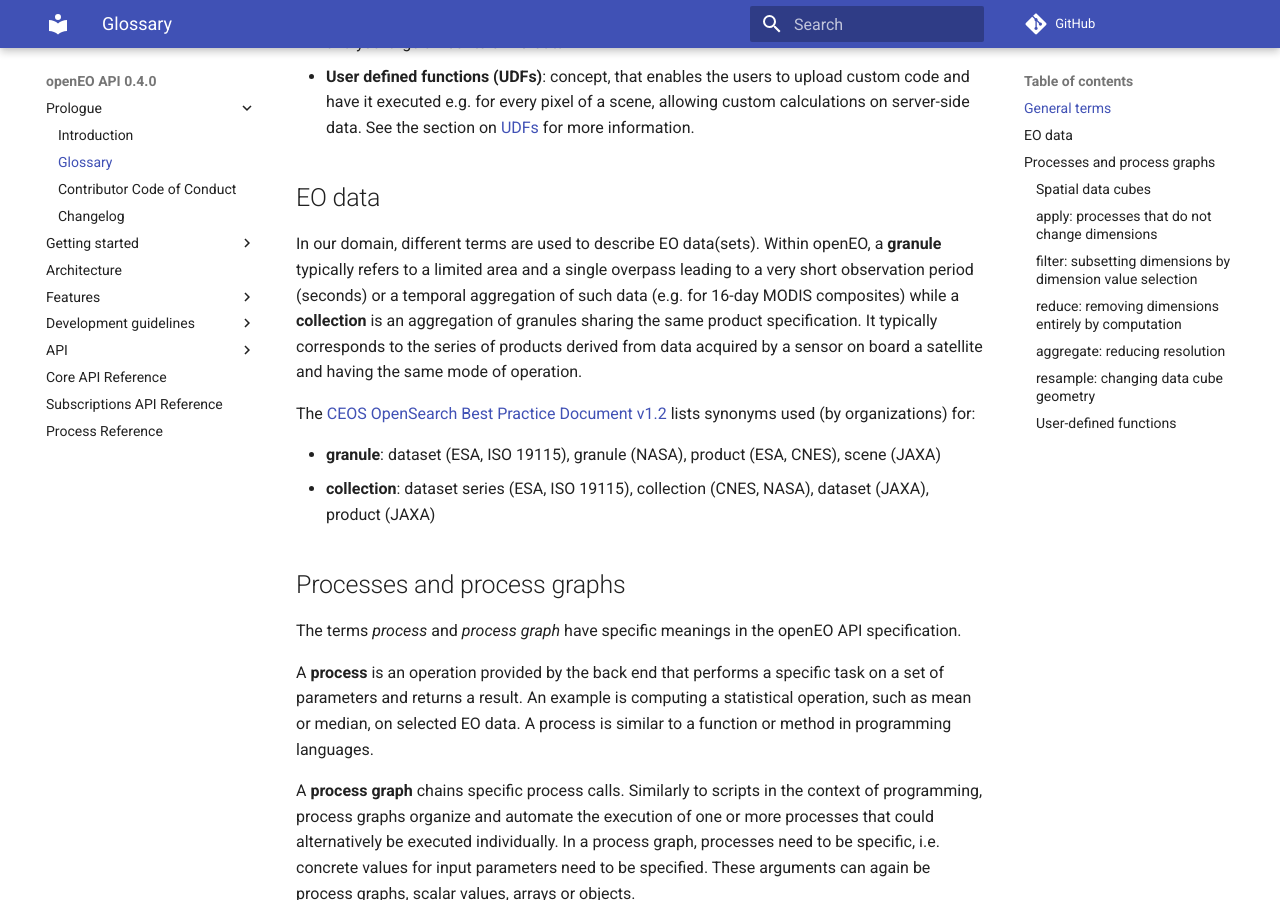
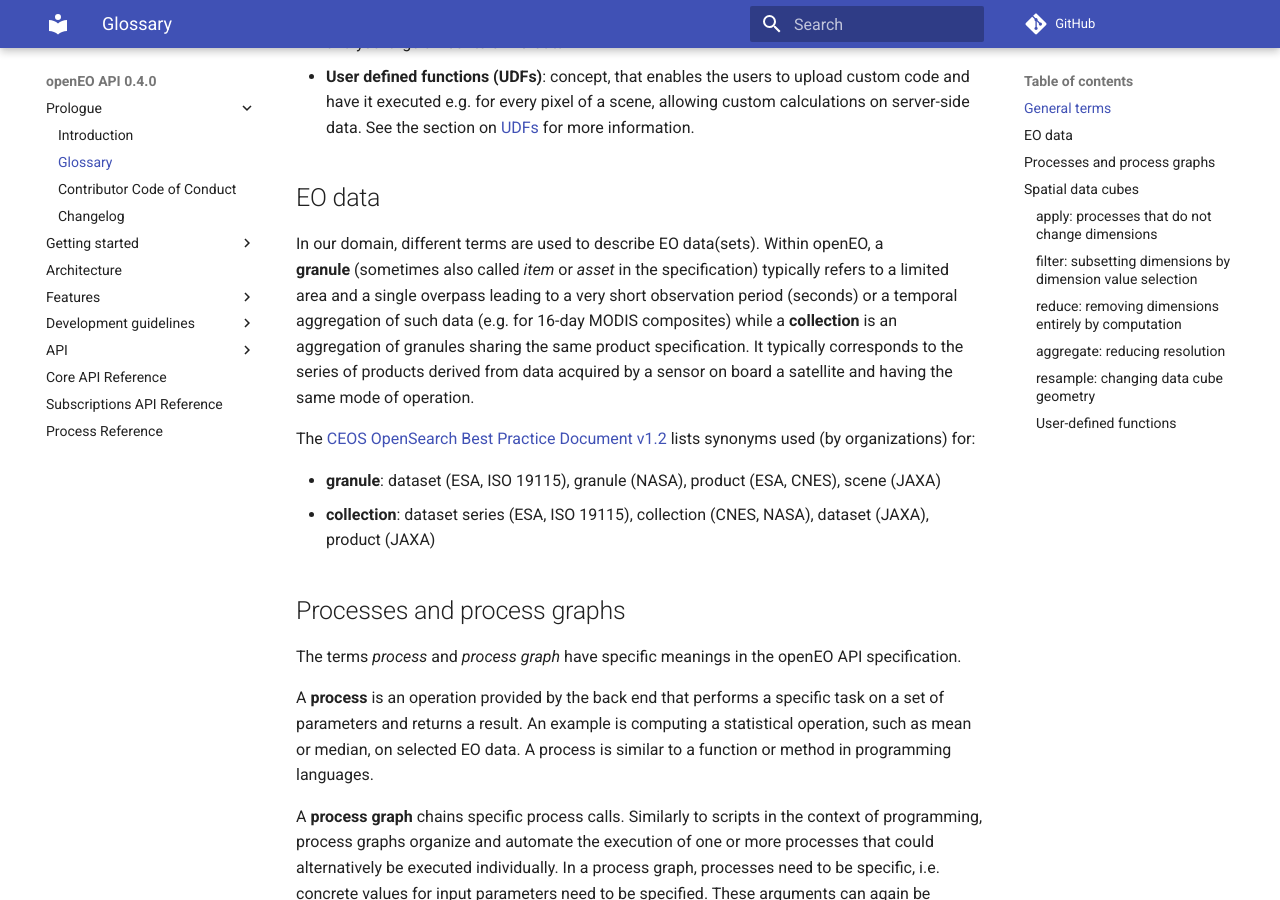
Before and after one commit to Open-EO/openeo-api, an MkDocs documentation site: the page built from docs/glossary.md, in a window 1280 px wide and 900 px high, scrolled down 495 px. Built offline with MkDocs 1.6.1 and Material for MkDocs 9.7.7, drawn with Linux system fonts in a browser that asks for light colours; comment, search, counter and statistics services are not loaded.

Commit message:
Fixed the figure in the glossary, fixed heading, ...

```diff
--- a/docs/glossary.md
+++ b/docs/glossary.md
@@ -12,7 +12,7 @@ This glossary introduces the major technical terms used in the openEO project.
 
 ## EO data
 
-In our domain, different terms are used to describe EO data(sets). Within openEO, a **granule** typically refers to a limited area and a single overpass leading to a very short observation period (seconds) or a temporal aggregation of such data (e.g. for 16-day MODIS composites) while a **collection** is an aggregation of granules sharing the same product specification. It typically corresponds to the series of products derived from data acquired by a sensor on board a satellite and having the same mode of operation.
+In our domain, different terms are used to describe EO data(sets). Within openEO, a **granule** (sometimes also called *item* or *asset* in the specification) typically refers to a limited area and a single overpass leading to a very short observation period (seconds) or a temporal aggregation of such data (e.g. for 16-day MODIS composites) while a **collection** is an aggregation of granules sharing the same product specification. It typically corresponds to the series of products derived from data acquired by a sensor on board a satellite and having the same mode of operation.
 
 The [CEOS OpenSearch Best Practice Document v1.2](http://ceos.org/ourwork/workinggroups/wgiss/access/opensearch/) lists synonyms used (by organizations) for:
 
@@ -30,7 +30,7 @@ A **process graph** chains specific process calls. Similarly to scripts in the c
 Sending a request to a back-end needs a process graph as input,
 will trigger a process, and will result in output (computed values).
 
-### Spatial data cubes
+## Spatial data cubes
 
 A spatial data cube is an array with one or more dimensions
 referring to spatial dimensions. Special cases are raster and vector data cubes.
```
